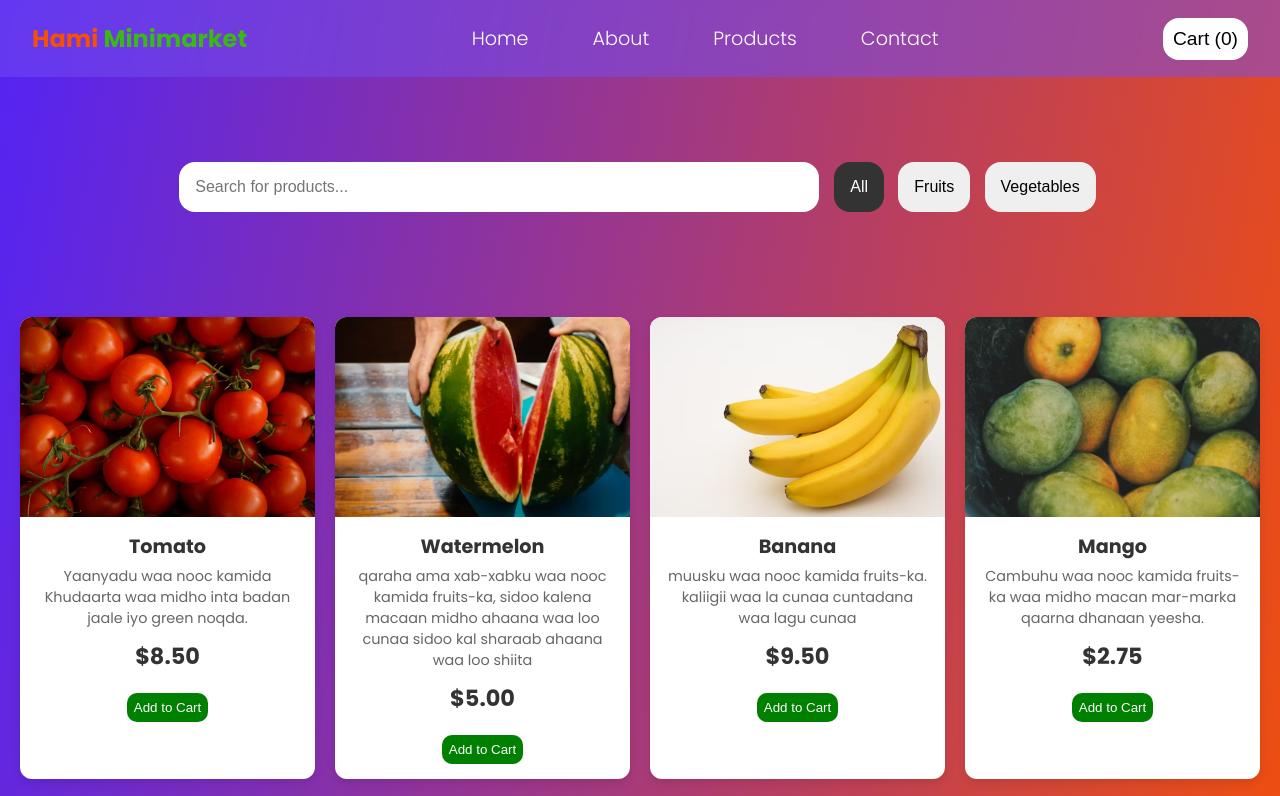
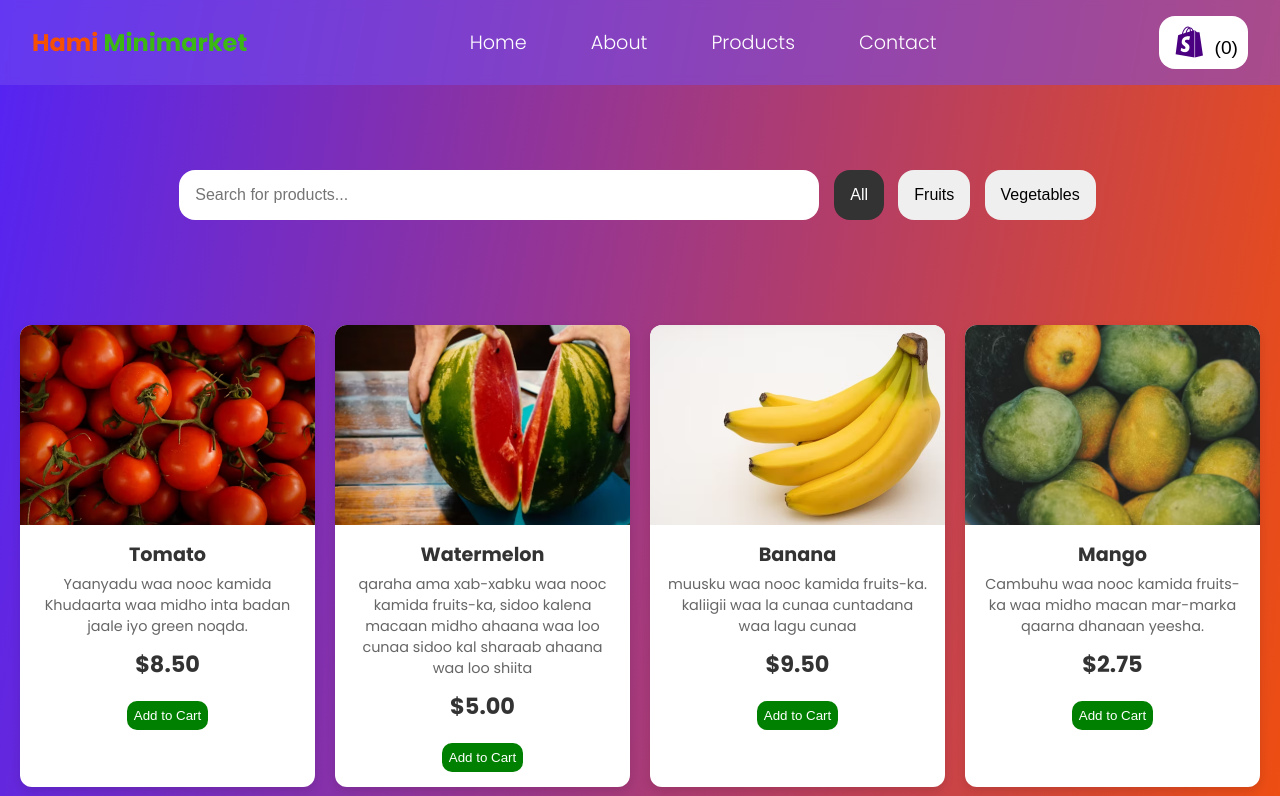
Before and after one commit to Ibrahim-Abdirashid/HamiSkills-week1, a plain HTML site: page products.html in a window 1280 px wide. Shown: the top 796 px of the page. Drawn offline with Linux system fonts and the light colour scheme.

Commit message:
update shoping cart icon

```diff
--- a/products.html
+++ b/products.html
@@ -5,6 +5,7 @@
     <meta name="viewport" content="width=device-width, initial-scale=1.0">
     <title>Minimarket Products</title>
     <link rel="stylesheet" href="style.css">
+    <link rel="stylesheet" href="https://cdnjs.cloudflare.com/ajax/libs/font-awesome/7.0.1/css/all.min.css" integrity="sha512-2SwdPD6INVrV/lHTZbO2nodKhrnDdJK9/kg2XD1r9uGqPo1cUbujc+IYdlYdEErWNu69gVcYgdxlmVmzTWnetw==" crossorigin="anonymous" referrerpolicy="no-referrer" />
     <style>
         /* Your existing styles, plus new cart modal styles */
         .cart-modal {
@@ -135,6 +136,10 @@
             border-radius: 1rem;
             font-size: 1.2rem;
         }
+        i{
+            color: indigo;
+            font-size: 2rem;
+        }
 
         @media(max-width:768px){
             .buton-container{
@@ -165,7 +170,7 @@
         </div>
         <!-- Cart button with counter -->
         <button id="cart-button">
-            Cart (<span id="cart-count">0</span>)
+            <i class="fa-brands fa-shopify"></i> (<span id="cart-count">0</span>)
         </button>
     </header>
 
```
